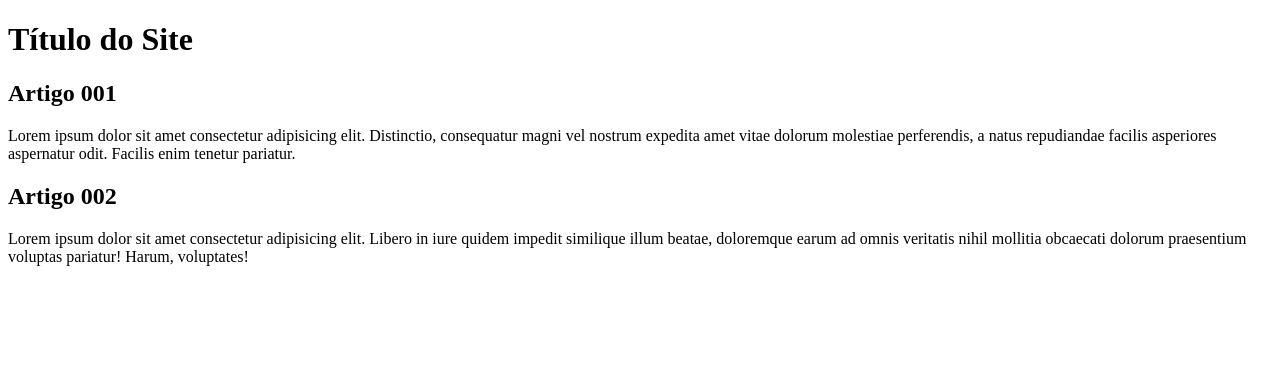
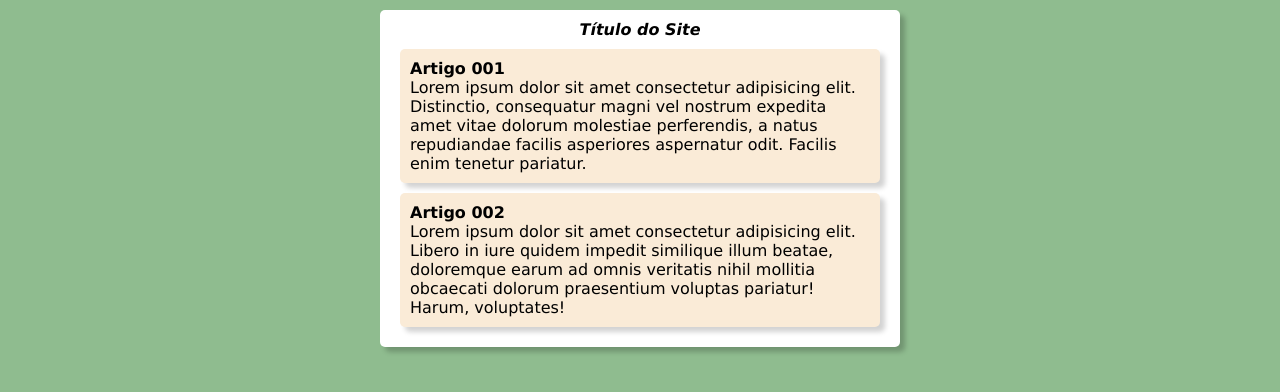
Before and after one commit to antoniowelton/projeto-site-curso-github, a plain HTML site: page index.html in a window 1280 px wide. Drawn offline with Linux system fonts and the light colour scheme.

Commit message:
Iniciei o design do site

```diff
--- a/index.html
+++ b/index.html
@@ -4,6 +4,8 @@
     <meta charset="UTF-8">
     <meta name="viewport" content="width=device-width, initial-scale=1.0">
     <title>Curso de Git e GitHub</title>
+
+    <link rel="stylesheet" href="style.css">
 </head>
 <body>
     <main>
--- /dev/null
+++ b/style.css
@@ -0,0 +1,34 @@
+@charset "UTF-8";
+
+* {
+    font-family: Verdana, Geneva, Tahoma, sans-serif;
+    font-size: 16px;
+    margin: 0px;
+    padding: 0px;
+}
+
+body {
+    background-color: darkseagreen;
+}
+
+main {
+    background-color: white;
+    width: 500px;
+    margin: auto;
+    box-shadow: 5px 5px 5px rgba(0, 0, 0, 0.211);
+    border-radius: 5px ;
+    padding: 10px;
+    margin-top: 10px;
+}
+article {
+    background-color: antiquewhite;
+    margin: 10px;
+    padding: 10px;
+    border-radius: 5px;
+    box-shadow: 5px 5px 5px rgba(0, 0, 0, 0.178);
+}
+main > header > h1 {
+    margin: auto;
+    text-align: center;
+    font-style: oblique;
+}
```
